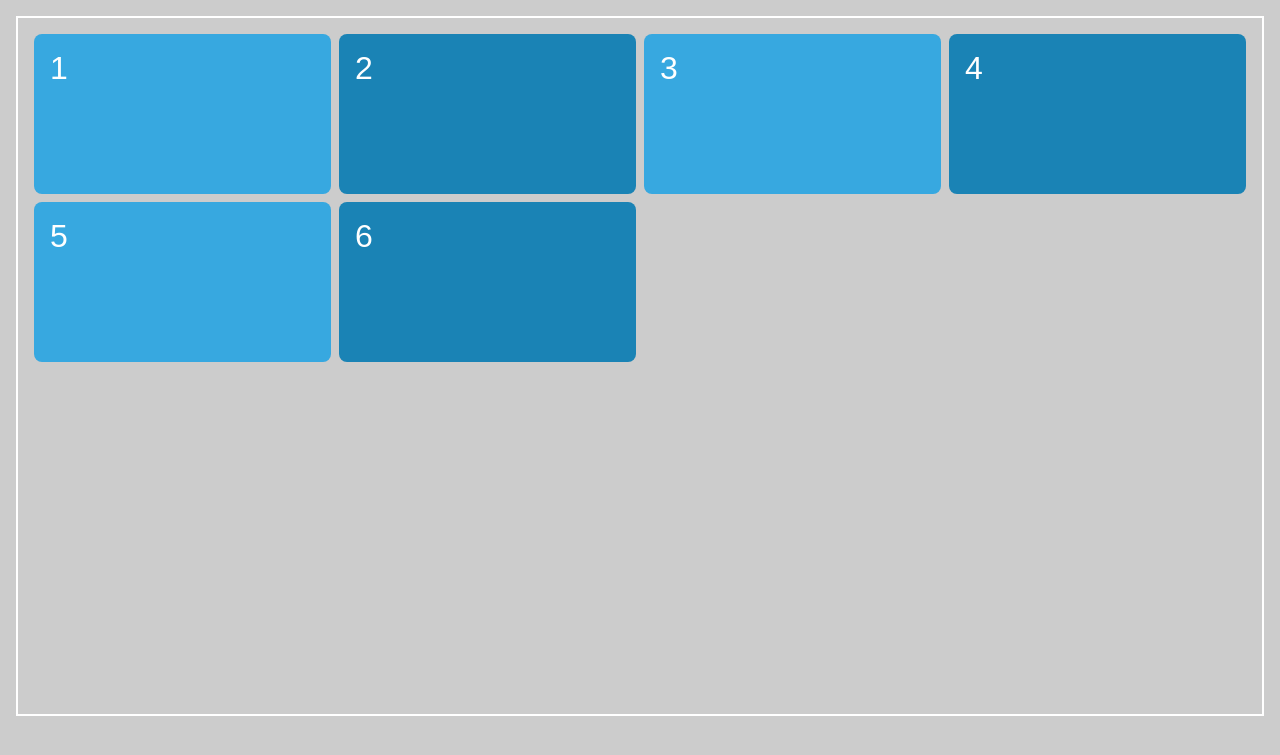
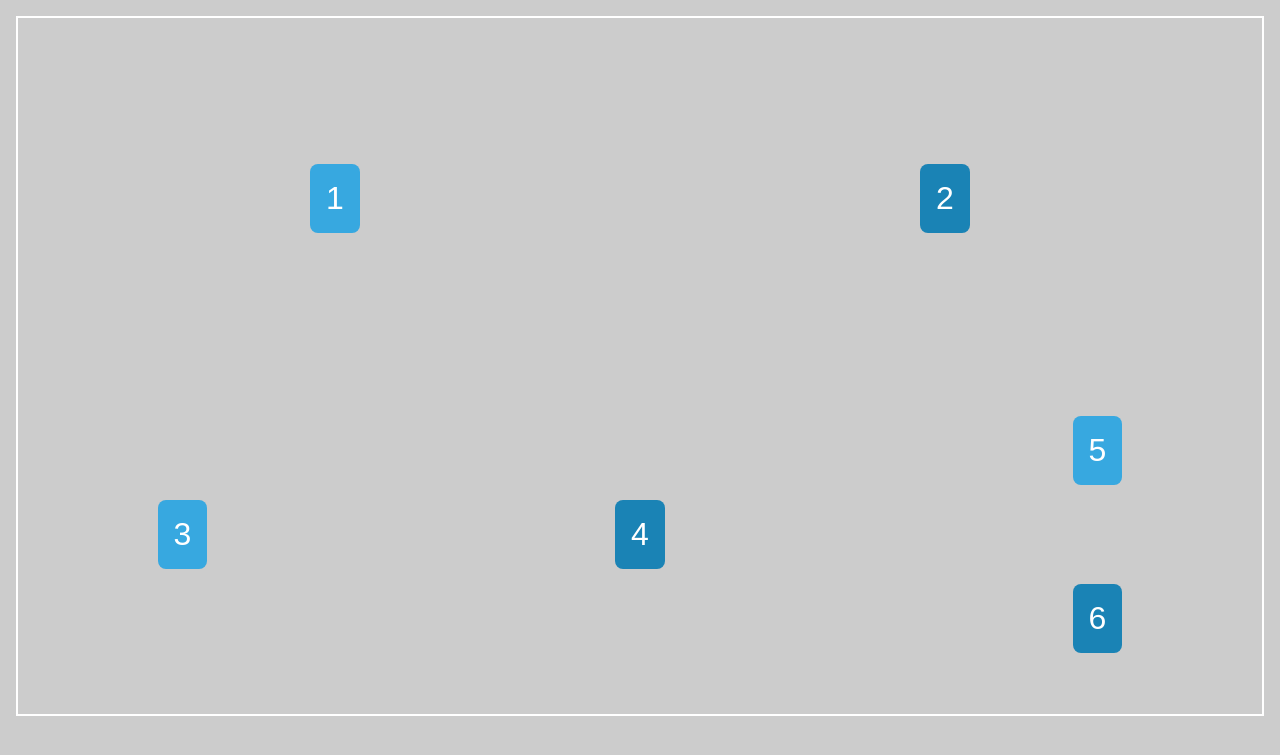
Before and after one commit to eacevedof/prj_css, a PHP site: page / in a window 1280 px wide. Shown: the top 755 px of the page. Run offline with PHP 8.4, Linux system fonts and the light colour scheme.

Commit message:
alineacion items center-x center-y

```diff
--- a/grid/two/style.css
+++ b/grid/two/style.css
@@ -34,3 +34,28 @@ alineacion en X:
     grid-template-columns: repeat(4, minmax(5rem, 1fr));
     grid-template-rows: repeat(4, minmax(10rem, auto));
 }
+.item1,
+.item2 {
+    grid-row: span 2;
+    grid-column: span 2;
+}
+.item3 {
+    grid-row: 3/span 2;
+}
+.item4 {
+    grid-column: span 2;
+    grid-row: 3/span 2;
+}
+
+.grid {
+    /*por defecto stretch a lo ancho de todo x columna*/
+    justify-items: stretch;
+    justify-items: start;
+    justify-items: end; /*en el x end*/
+    justify-items: center; /*en x centro de la columna*/
+
+    align-items: stretch;
+    align-items: start;
+    align-items: end; /*en el y end*/
+    align-items: center; /*en y centro de la fila*/
+}
```
